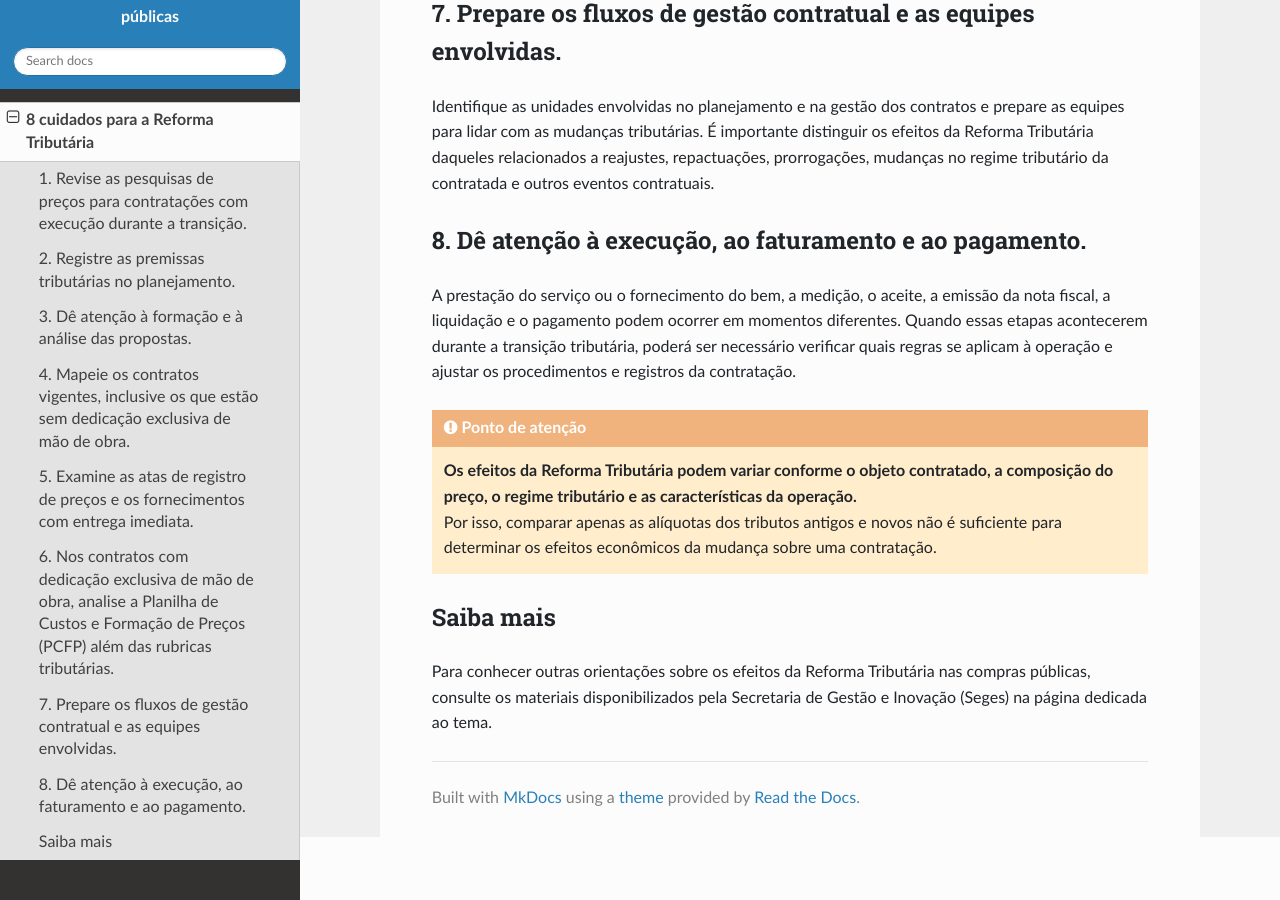
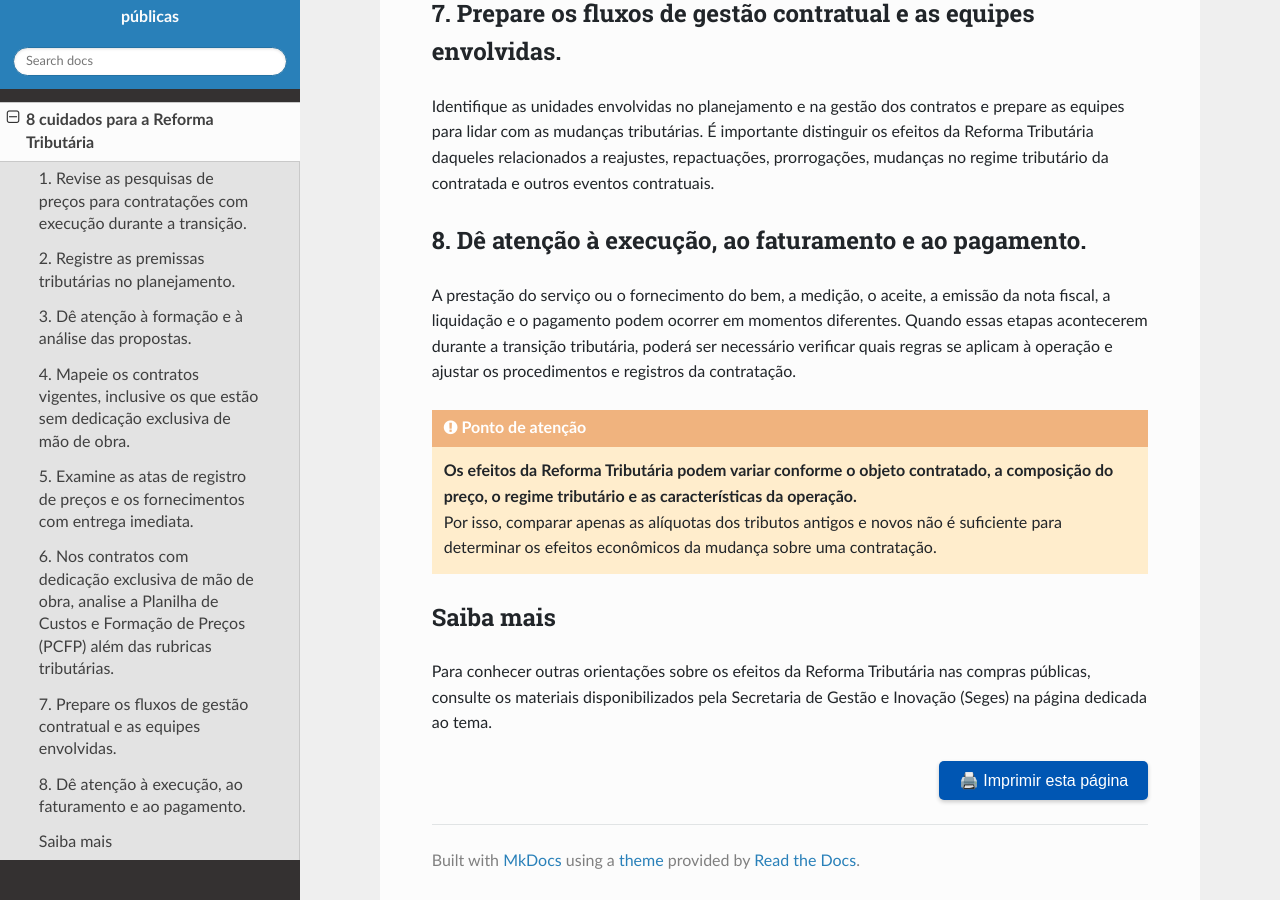
Before and after one commit to emilix10-bit/passos-preparacao-RT-2026-semsecoes, an MkDocs documentation site: the page built from docs/index.md, in a window 1280 px wide and 900 px high, scrolled down 1966 px. Built offline with MkDocs 1.6.1, drawn with Linux system fonts in a browser that asks for light colours.

Commit message:
Add print button to index.md
Added a print button to the documentation page.

```diff
--- a/docs/index.md
+++ b/docs/index.md
@@ -62,3 +62,9 @@ A prestação do serviço ou o fornecimento do bem, a medição, o aceite, a emi
 ## Saiba mais
 
 Para conhecer outras orientações sobre os efeitos da Reforma Tributária nas compras públicas, consulte os materiais disponibilizados pela Secretaria de Gestão e Inovação (Seges) na página dedicada ao tema.
+
+<div style="text-align: right; margin: 20px 0;">
+ <button onclick="window.print()" style="background-color: #0056b3; color: white; padding: 10px 20px; border: none; border-radius: 5px; font-size: 16px; cursor: pointer; box-shadow: 0 2px 4px rgba(0,0,0,0.2);">
+ 🖨️ Imprimir esta página
+ </button>
+</div>
```
